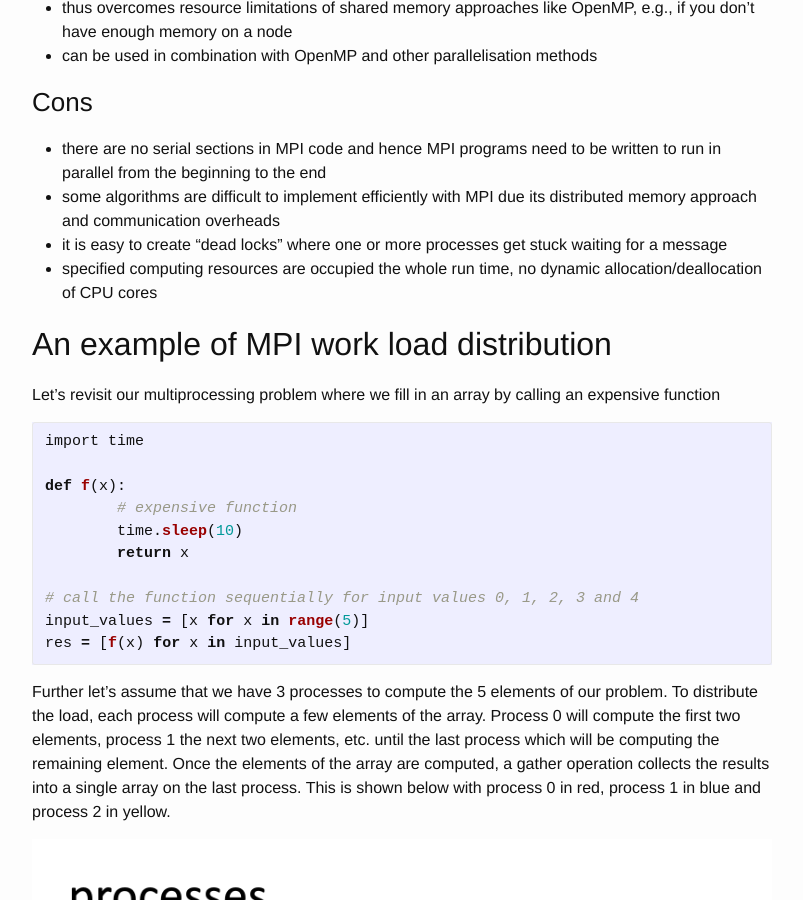
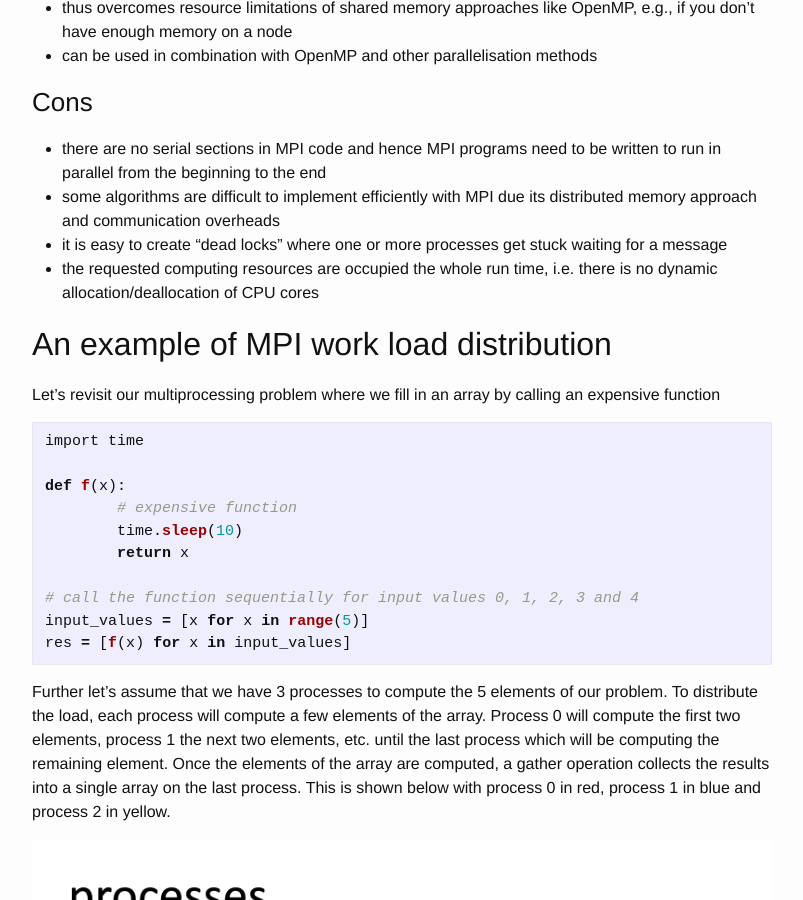
Before and after one commit to nesi/perf-training, a Jekyll site: the page built from _lessons/python-scatter/05-mpi.md, in a window 1280 px wide and 900 px high, scrolled down 1263 px. Shown: the whole window, without its empty margins (238-1041 px from the left). Built offline with Jekyll 4.4.1, drawn with Linux system fonts in a browser that asks for light colours.

Commit message:
Update _lessons/python-scatter/05-mpi.md
Co-Authored-By: mand35 <mandes.schoenherr@nesi.org.nz>

```diff
--- a/_lessons/python-scatter/05-mpi.md
+++ b/_lessons/python-scatter/05-mpi.md
@@ -31,7 +31,7 @@ As the process runs, the program may need to exchange data ("messages" - hence t
  * there are no serial sections in MPI code and hence MPI programs need to be written to run in parallel from the beginning to the end
  * some algorithms are difficult to implement efficiently with MPI due its distributed memory approach and communication overheads
  * it is easy to create "dead locks" where one or more processes get stuck waiting for a message
- * specified computing resources are occupied the whole run time, no dynamic allocation/deallocation of CPU cores
+ * the requested computing resources are occupied the whole run time, i.e. there is no dynamic allocation/deallocation of CPU cores
 
 ## An example of MPI work load distribution
 
```
